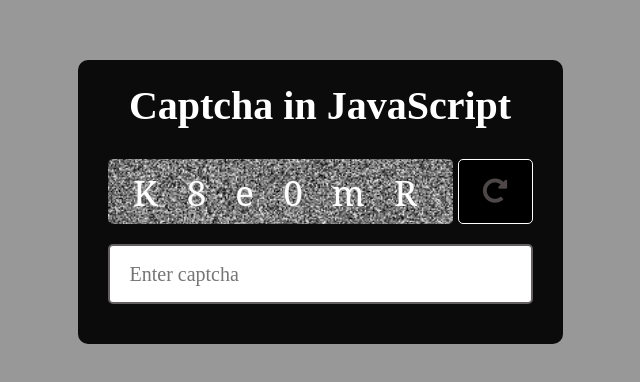
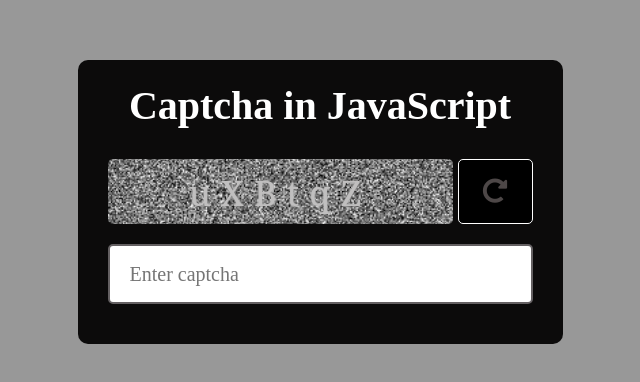
Before and after one commit to XimenaBarrero/captchaXimena, a plain HTML site: page index.html in a window 1280 px wide. Shown: the part 198-580 px from the top of the page, without its empty margins (320-960 px from the left). Drawn offline with Linux system fonts and the light colour scheme; a web font is replaced by a local one.

Commit message:
captcha almost done

```diff
--- a/assets/css/styles.css
+++ b/assets/css/styles.css
@@ -60,7 +60,7 @@ body{
     top: 50%;
     width: 100%;
     text-align: center;
-    color: #fff;
+    color: #c0bfbf;
     font-size: 35px;
     letter-spacing: 10px;
     transform: translate(-50%,-50%);
--- a/assets/js/app.js
+++ b/assets/js/app.js
@@ -14,8 +14,12 @@ let allCharacters = ["A","B","C","D","E","F","G","H",
  function getCaptcha(){
     for(let i = 0; i < 6; i++ ){
         let randomChar = allCharacters[Math.floor(Math.random() * allCharacters.length)];
-        console.log(randomChar);
+        captcha.innerText += `${randomChar}`; //passing random characters inside captcha innerText
     }
  }
 
+ reloadBtn.addEventListener("click", ()=> {
+    captcha.innerText = "";
+    getCaptcha();
+ });
  getCaptcha();
--- a/index.html
+++ b/index.html
@@ -17,7 +17,7 @@
     <div class="captcha-area">
         <div class="captcha-img">
             <img src="./assets/images/captcha-bg.png" alt="captcha-bg">
-            <span class="captacha"> K 8 e 0 m R</span>
+            <span class="captacha"></span>
         </div>
         <button class="reload-btn"><i class="fas fa-redo-alt"></i></button>
     </div>
```
